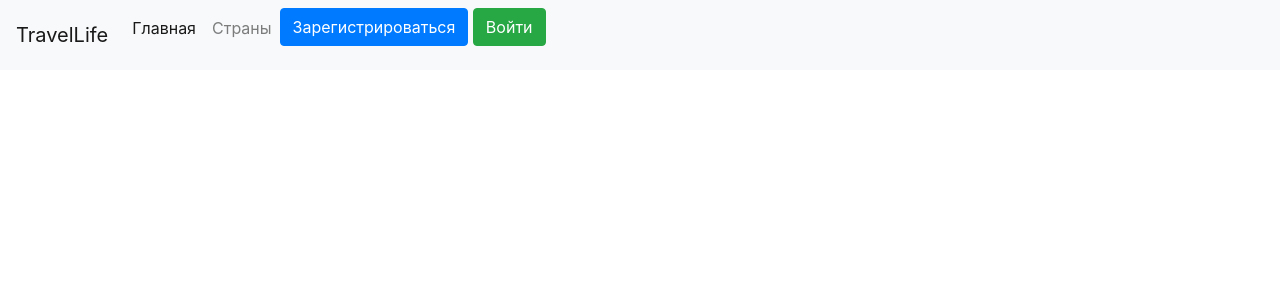
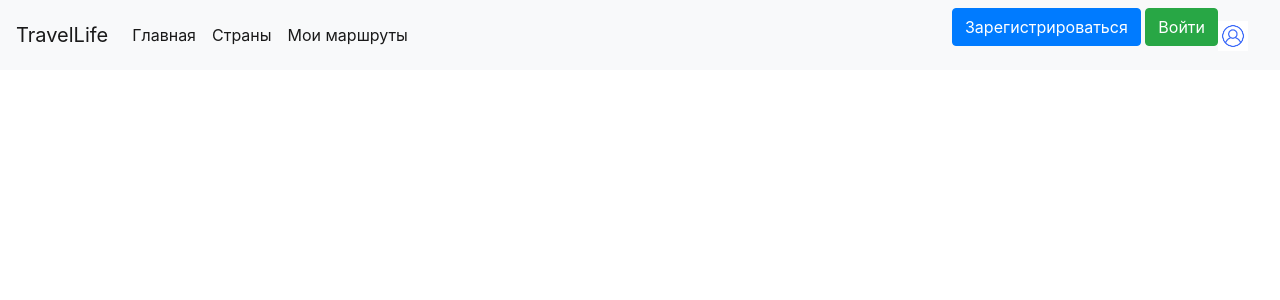
Before and after one commit to yasya-del/Flask_Travel, a Flask app: page / in a window 1280 px wide. Shown: the top 300 px of the page. Run offline with Flask 3, Linux system fonts and the light colour scheme; some libraries are stand-ins or nearby versions.

Commit message:
+ кнопки справа

```diff
--- a/templates/base.html
+++ b/templates/base.html
@@ -22,24 +22,29 @@
       <li class="nav-item active">
         <a class="nav-link" href="/">Главная <span class="sr-only">(current)</span></a>
       </li>
-      <li class="nav-item">
+      <li class="nav-item active">
         <a class="nav-link" href="countries">Страны</a>
       </li>
-        {% if current_user.is_authenticated %}
-            <a class="navbar-brand" href="/logout">{{ current_user.name }}</a>
+        <li class="nav-item active">
+        <a class="nav-link" href="my_plans">Мои маршруты</a>
+      </li>
+    </ul>
+       {% if current_user.is_authenticated %}
+            <a class="navbar-brand pull-right" href="/logout">{{ current_user.name }}</a>
         {% else %}
             <p>
                 <a class="btn btn-primary " href="/register">Зарегистрироваться</a>
                 <a class="btn btn-success" href="/login">Войти</a>
             </p>
 {% endif %}
-    </ul>
+      <a class="navbar-brand pull-right" href="my_profile">
+            <img src="/static/img/profile.png" width="30" height="30" alt="">
+        </a>
 
     <form class="form-inline my-2 my-lg-0"></form>
   </div>
 </nav>
  </header>
- <!-- Begin page content -->
  <main role="main" class="container">
      {% block content %}{% endblock %}
  </main>
```
Also changed, not shown: templates/plans.html (added, +9 -0 lines), static/img/profile.png (added).
